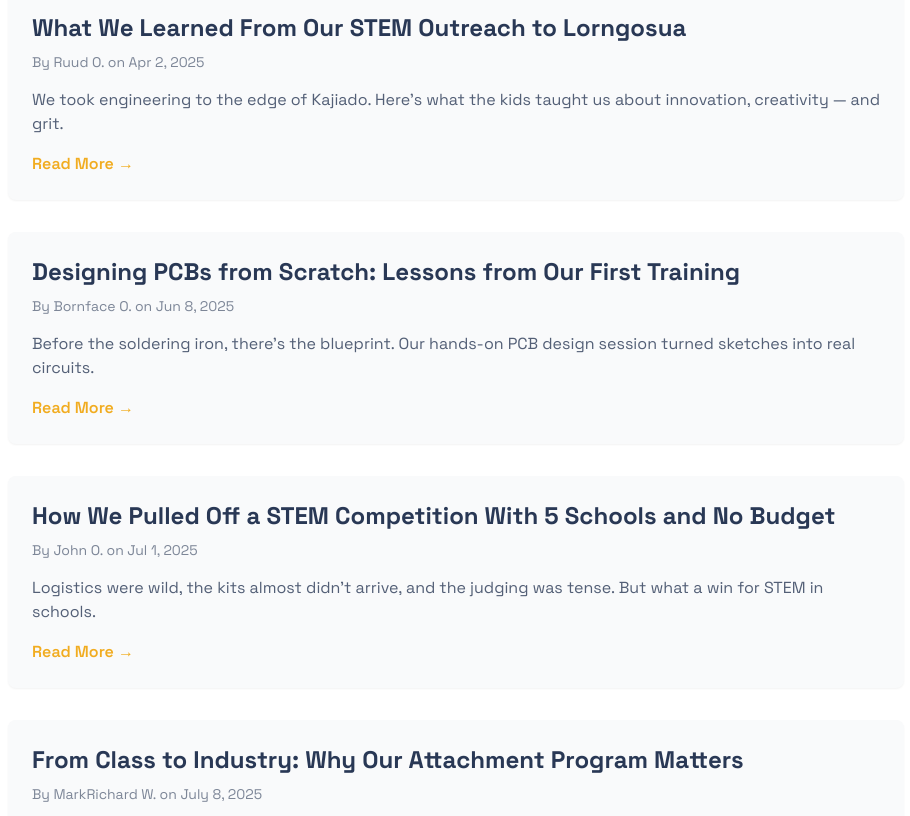
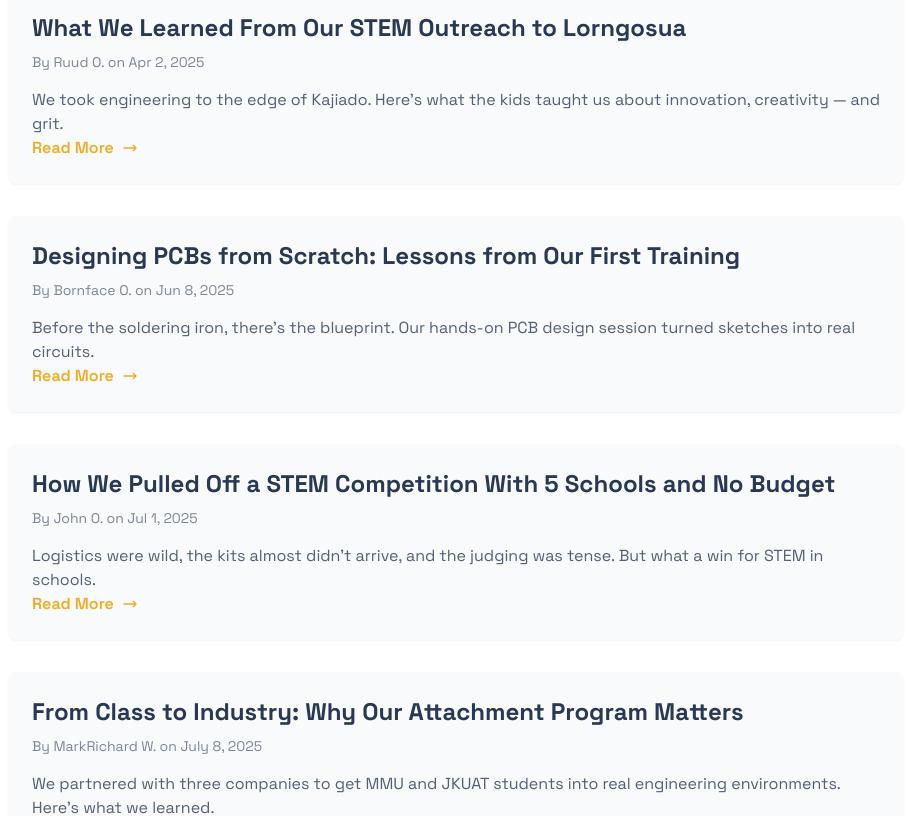
Before and after one commit to 0uma0tieno/the-lads, a React (Vite) app: page / in a window 1280 px wide. Shown: the part 6640-7456 px from the top of the page, without its empty margins (184-1094 px from the left). Built offline with nearby package versions, Linux system fonts and the light colour scheme; no server answers.

Commit message:
Blog
Updated the Blog

```diff
--- a/src/pages/Blog.tsx
+++ b/src/pages/Blog.tsx
@@ -1,6 +1,7 @@
 import React from 'react';
 import { blogData } from '../constants';
 import { useOnScreen } from '../hooks/useOnScreen';
+import { Link } from 'react-router-dom';
 
 const Blog: React.FC = () => {
     const [ref, isOnScreen] = useOnScreen<HTMLDivElement>({ threshold: 0.1 });
@@ -19,7 +20,19 @@ const Blog: React.FC = () => {
                                 <h3 className="text-2xl font-bold text-[#293855]">{post.title}</h3>
                                 <p className="text-sm text-[#293855]/60 mt-2">By {post.author} on {post.date}</p>
                                 <p className="text-[#293855]/80 mt-4">{post.excerpt}</p>
-                                <span className="inline-block mt-4 font-semibold text-[#F1AC20] hover:underline">Read More &rarr;</span>
+                                <Link
+                                    to={`/blog/${post.id}`}
+                                        className="inline-flex items-center font-semibold text-[#F1AC20] hover:underline transition-transform transform hover:translate-x-1"
+                                >
+                                    Read More
+                                    <svg className="w-4 h-4 ml-2 transition-transform" fill="none" stroke="currentColor" viewBox="0 0 24 24"
+                                    xmlns="http://www.w3.org/2000/svg">
+                                    <path strokeLinecap="round" strokeLinejoin="round" strokeWidth="2"
+                                        d="M17 8l4 4m0 0l-4 4m4-4H3">
+                                    </path>
+                                    </svg>
+                                </Link>
+
                             </a>
                         </div>
                     ))}
--- a/src/types/index.ts
+++ b/src/types/index.ts
@@ -35,6 +35,7 @@ export interface TeamMember {
 }
 
 export interface BlogPost {
+  id: string;
   title: string;
   details: string;
   author: string;
```
Also changed, not shown: src/pages/BlogDetails.tsx (added, +24 -0 lines).
